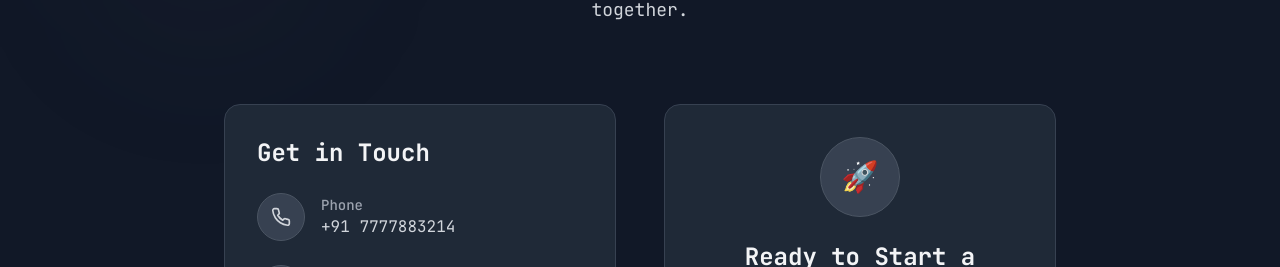
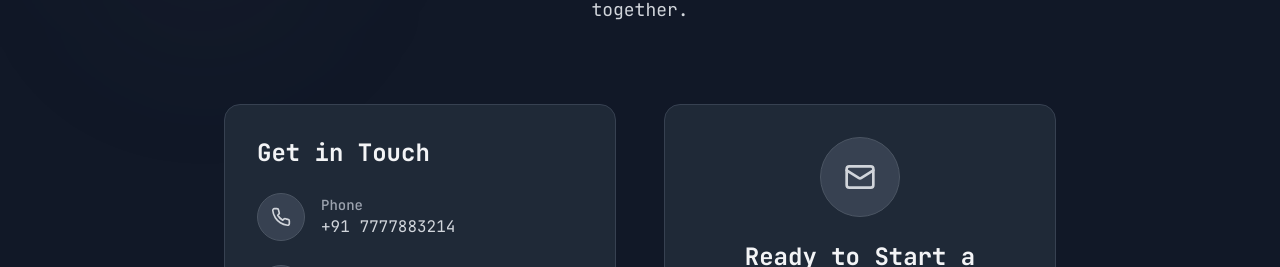
Before and after one commit to kamleshp214/newportfolio, a React (Vite) app: page / in a window 1280 px wide. Shown: the part 7175-7442 px from the top of the page. Built offline with nearby package versions, Linux system fonts and the light colour scheme.

Commit message:
Fix GitHub button issue in mobile view: added flex-wrap, flex-1, min-w-[120px], and justify-center for responsive social buttons

```diff
--- a/src/components/Contact.tsx
+++ b/src/components/Contact.tsx
@@ -138,8 +138,8 @@ const Contact = () => {
 
           <div className="bg-gray-800 border border-gray-700 rounded-2xl p-8 hover:shadow-2xl hover:shadow-gray-900/50 transition-all duration-700 hover:scale-[1.02] animate-slide-in-right">
             <div className="text-center">
-              <div className="w-20 h-20 bg-gray-700 border border-gray-600 rounded-full flex items-center justify-center mx-auto mb-6 group hover:scale-110 transition-transform duration-500">
-                <span className="text-3xl animate-pulse group-hover:scale-110 transition-transform duration-300">🚀</span>
+              <div className="w-20 h-20 bg-gray-700 border border-gray-600 rounded-full flex items-center justify-center mx-auto mb-6 group hover:scale-110 transition-all duration-300">
+                <Mail className="w-8 h-8 text-gray-300 group-hover:scale-110 transition-transform duration-300" />
               </div>
               <h3 className="text-2xl font-bold text-gray-100 mb-4 font-mono">
                 Ready to Start a Project?
```
